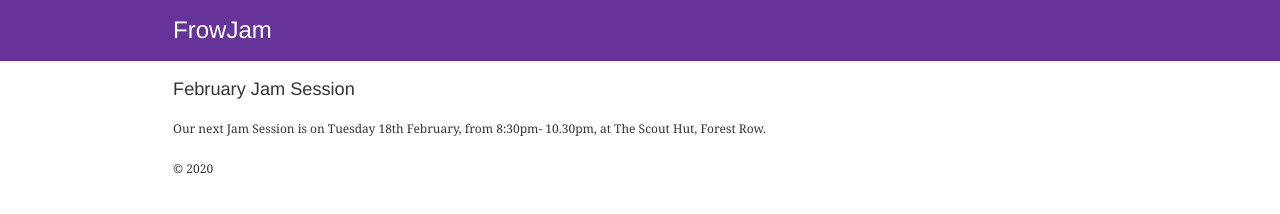
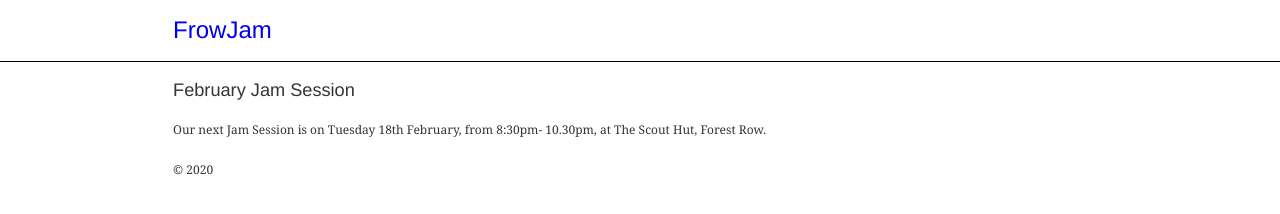
Before and after one commit to frowjam/website, a Gatsby site: page / in a window 1280 px wide. Built offline with nearby package versions, Linux system fonts and the light colour scheme; Gatsby itself is replaced by a stand-in of ours.

Commit message:
Simplify the Header

```diff
--- a/src/components/header.tsx
+++ b/src/components/header.tsx
@@ -4,8 +4,8 @@ import React, { FunctionComponent } from "react"
 const Header: FunctionComponent<{ siteTitle: string }> = ({ siteTitle }) => (
   <header
     style={{
-      background: `rebeccapurple`,
       marginBottom: `1.45rem`,
+      borderBottom: "1px solid black",
     }}
   >
     <div
@@ -19,8 +19,8 @@ const Header: FunctionComponent<{ siteTitle: string }> = ({ siteTitle }) => (
         <Link
           to="/"
           style={{
-            color: `white`,
             textDecoration: `none`,
+            // color: "black",
           }}
         >
           {siteTitle}
```
